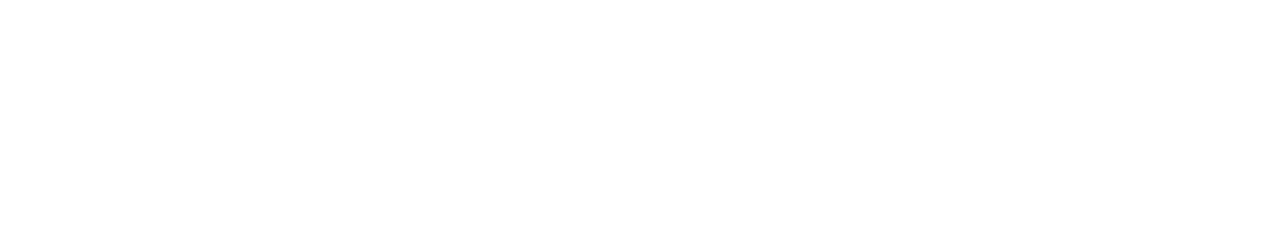
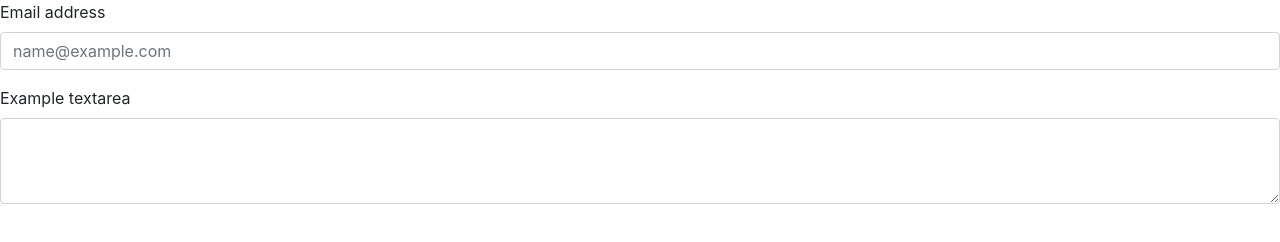
Before and after one commit to Yggdrass/CSS-Frameworks-CA, a plain HTML site: page index.html in a window 1280 px wide. Drawn offline with nearby package versions, Linux system fonts and the light colour scheme.

Commit message:
Added form to add post

```diff
--- a/index.html
+++ b/index.html
@@ -8,6 +8,18 @@
     <title>CSS Frameworks CA | Home</title>
 </head>
 <body>
-
+    <header></header>
+    <main>
+        <div>
+          <div class="mb-3">
+            <label for="exampleFormControlInput1" class="form-label">Email address</label>
+            <input type="email" class="form-control" id="exampleFormControlInput1" placeholder="name@example.com">
+          </div>
+          <div class="mb-3">
+            <label for="exampleFormControlTextarea1" class="form-label">Example textarea</label>
+            <textarea class="form-control" id="exampleFormControlTextarea1" rows="3"></textarea>
+          </div>
+        </div>
+    </main>
 </body>
 </html>
```
